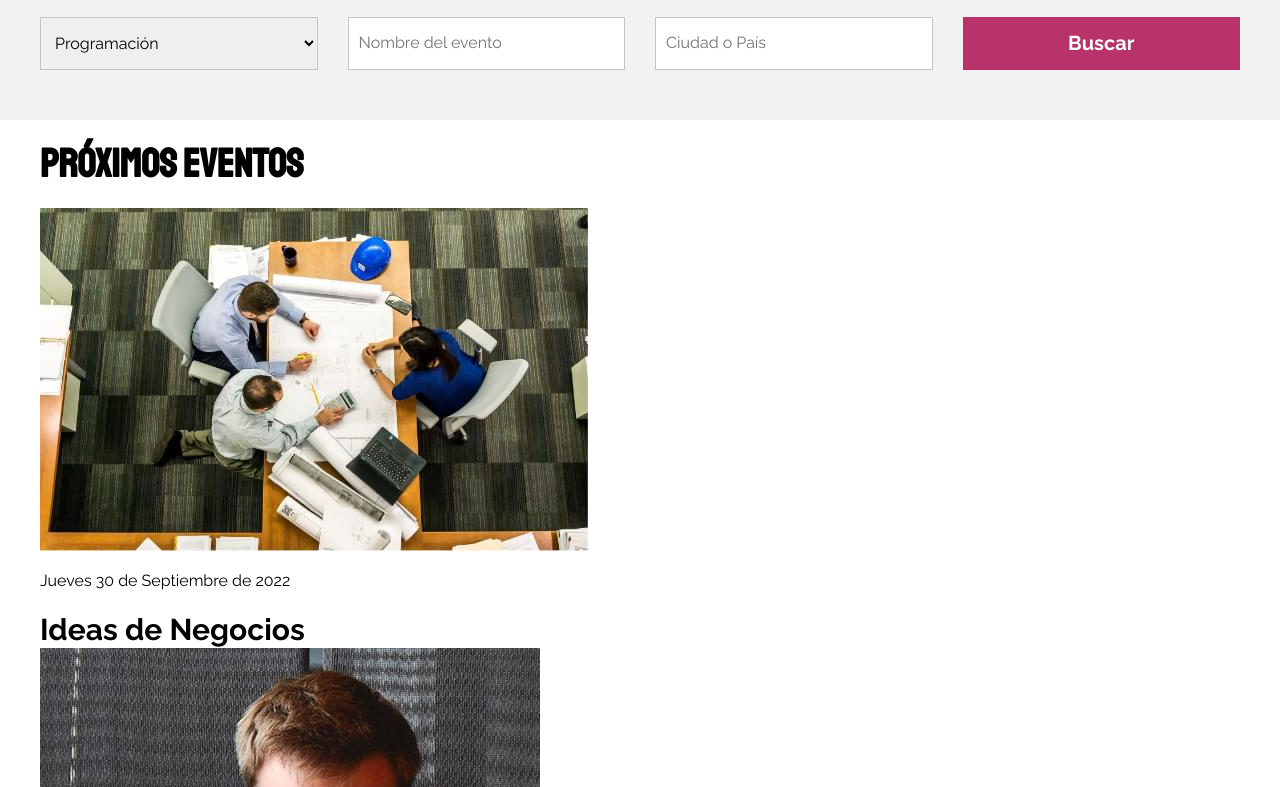
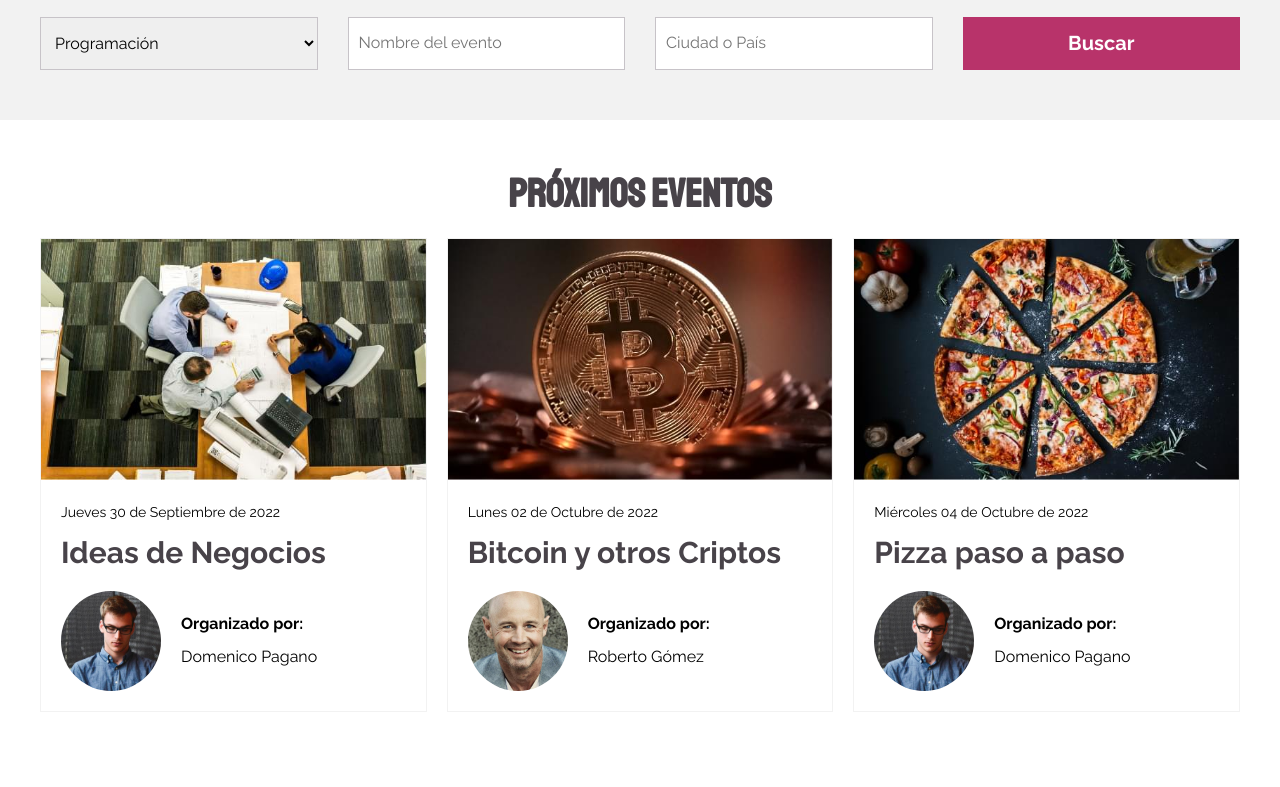
Before and after one commit to DomenicoPH/HTML-CSS-SASS-GULP---w-Meeti-w--, a website: page index.html in a window 1280 px wide. Shown: the part 833-1620 px from the top of the page. After the commit the page ends 1595 px from the top, so only its background shows below. Drawn offline with Linux system fonts and the light colour scheme.

Commit message:
eventos css

```diff
--- a/src/scss/base/_mixins.scss
+++ b/src/scss/base/_mixins.scss
@@ -47,3 +47,9 @@
     gap: $espaciado;
     grid-template-columns: repeat($columnas, 1fr);
 }
+
+@mixin heading{
+    text-align: center;
+    margin: 0;
+    color: v.$gris;
+}
--- a/src/scss/ui/contenido/_busqueda.scss
+++ b/src/scss/ui/contenido/_busqueda.scss
@@ -6,9 +6,7 @@
     padding: 5rem 0;
 
     &__heading{
-        text-align: center;
-        margin: 0;
-        color: v.$gris;
+        @include m.heading
     }
 }
 
--- /dev/null
+++ b/src/scss/ui/contenido/_eventos.scss
@@ -0,0 +1,56 @@
+@use 'base/variables' as v;
+@use 'base/mixins' as m;
+
+.eventos{
+    padding: 5rem 0;
+
+    &__heading{
+        @include m.heading;
+    }
+
+    &__grid{
+        margin-top: 2rem;
+        @include m.grid(1, 2rem);
+        @include m.tablet {
+            @include m.grid(3, 2rem)
+        }
+    }
+}
+
+.evento{
+    border: 1px solid v.$grisClaro;
+
+    &__imagen{
+        width: 100%;
+    }
+    &__contenido{
+        padding: 2rem;
+    }
+    &__fecha{
+        font-size: 1.4rem;
+        margin: 0;
+    }
+    &__nombre{
+        color: v.$gris;
+        margin: 1rem 0;
+    }
+
+    &__autor{
+        display: flex;
+        align-items: center;
+        gap: 2rem;
+        margin-top: 2rem;
+    }
+    &__autor-imagen{
+        width: 10rem;
+        border-radius: 50%;
+        overflow: hidden;
+    }
+    &__organizado-texto,
+    &__organizado-nombre{
+        margin: .5rem 0;
+    }
+    &__organizado-texto{
+        font-weight: 700;
+    }
+}
--- a/src/scss/ui/contenido/_index.scss
+++ b/src/scss/ui/contenido/_index.scss
@@ -1,2 +1,3 @@
 @forward 'hero';
 @forward 'busqueda';
+@forward 'eventos';
```
Also changed, not shown: build/css/app.css, 1 other file.
